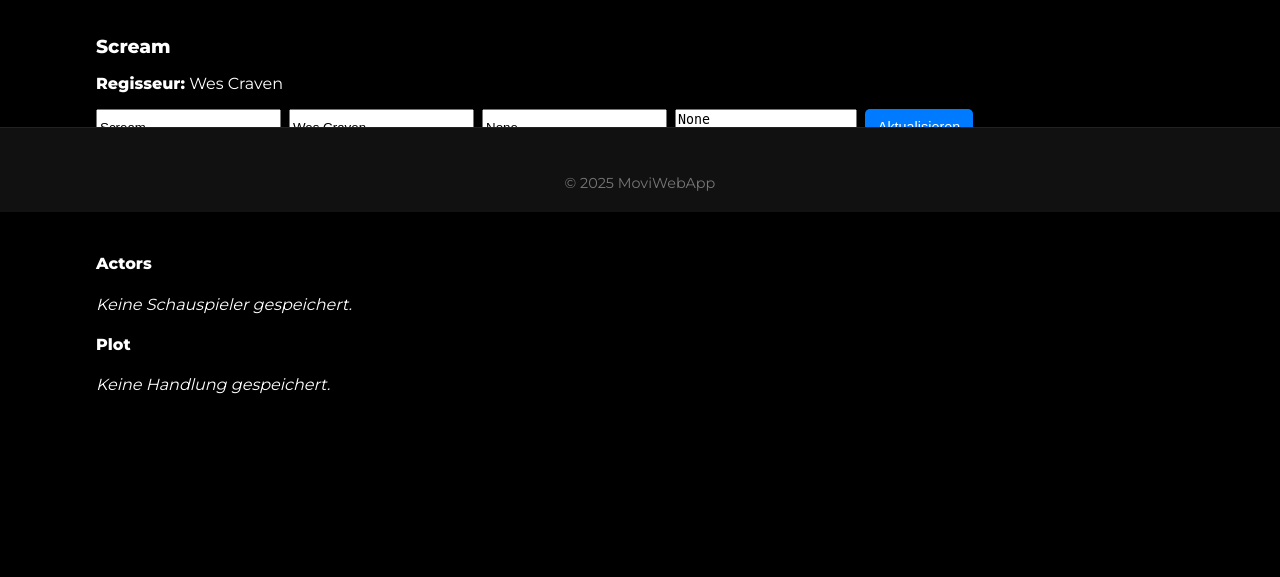
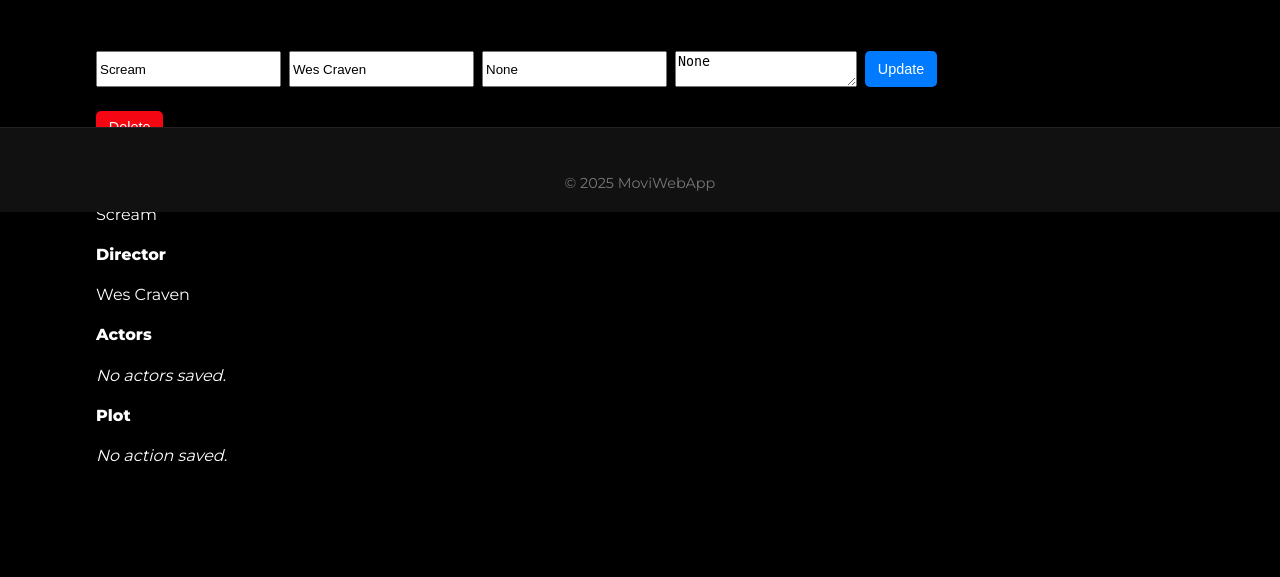
Before and after one commit to Crabmann2025/MovieWebApp, a Flask app: page /users/1/movies/1/edit in a window 1280 px wide. Shown: the part 588-1165 px from the top of the page. Before the commit the page ends 982 px from the top, so only its background shows below. Run offline with Flask 3, Linux system fonts and the light colour scheme.

Commit message:
Frontend upgrade

```diff
--- a/templates/index.html
+++ b/templates/index.html
@@ -19,7 +19,7 @@
 </div>
 
 <div class="container last">
-  <h2 class="section-title">Benutzer</h2>
+  <h2 class="section-title">Users</h2>
 
   {% with messages = get_flashed_messages(with_categories=true) %}
     {% if messages %}
@@ -39,10 +39,10 @@
     {% endfor %}
   </div>
 
-  <h2>Neuen Benutzer hinzufügen</h2>
+  <h2>New User</h2>
   <form action="{{ url_for('add_user') }}" method="post" class="form-dark">
     <input type="text" name="name" placeholder="Name eingeben">
-    <button type="submit">Hinzufügen</button>
+    <button type="submit">Add</button>
   </form>
 </div>
 {% endblock %}
--- a/templates/movie_detail_edit.html
+++ b/templates/movie_detail_edit.html
@@ -2,7 +2,7 @@
 
 {% block content %}
 <div class="container">
-  <h2 class="section-title">Bearbeite: {{ movie.name }} ({{ movie.year }})</h2>
+  <h2 class="section-title">edit: {{ movie.name }} ({{ movie.year }})</h2>
 
   <div class="movie-detail-grid">
     <!-- Poster -->
@@ -10,10 +10,8 @@
       <img src="{{ movie.poster_url }}" alt="{{ movie.name }}">
     </div>
 
-    <!-- Meta Infos & Edit Form -->
-    <div class="movie-info-detail">
-      <h3>{{ movie.name }}</h3>
-      <p><strong>Regisseur:</strong> {{ movie.director }}</p>
+
+
 
       <!-- Buttons & Form -->
       <div class="movie-detail-buttons">
@@ -24,12 +22,12 @@
           <input type="text" name="director" placeholder="Neuer Regisseur" value="{{ movie.director }}">
           <input type="text" name="actors" placeholder="Neue Schauspieler" value="{{ movie.actors }}">
           <textarea name="plot" placeholder="Neuer Plot">{{ movie.plot }}</textarea>
-          <button type="submit" class="update-btn">Aktualisieren</button>
+          <button type="submit" class="update-btn">Update</button>
         </form>
 
         <!-- Delete Movie Form -->
         <form method="POST" action="{{ url_for('delete_movie', user_id=user_id, movie_id=movie.id) }}">
-          <button type="submit" class="delete-btn">Löschen</button>
+          <button type="submit" class="delete-btn">Delete</button>
         </form>
 
       </div>
@@ -37,18 +35,32 @@
 
     <!-- Extra Info (optional) -->
     <div class="movie-extra-box">
+      <h4>Name</h4>
+      {% if movie.name %}
+        <p>{{ movie.name }}</p>
+      {% else %}
+        <p><em>No movie Name saved.</em></p>
+      {% endif %}
+
+      <h4>Director</h4>
+      {% if movie.director %}
+        <p>{{ movie.director }}</p>
+      {% else %}
+        <p><em>No director saved.</em></p>
+      {% endif %}
+
       <h4>Actors</h4>
       {% if movie.actors %}
         <p>{{ movie.actors }}</p>
       {% else %}
-        <p><em>Keine Schauspieler gespeichert.</em></p>
+        <p><em>No actors saved.</em></p>
       {% endif %}
 
       <h4>Plot</h4>
       {% if movie.plot %}
         <p>{{ movie.plot }}</p>
       {% else %}
-        <p><em>Keine Handlung gespeichert.</em></p>
+        <p><em>No action saved.</em></p>
       {% endif %}
     </div>
   </div>
--- a/templates/movies.html
+++ b/templates/movies.html
@@ -2,12 +2,12 @@
 
 {% block content %}
 <div class="container last">
-  <h2 class="section-title">Filme von {{ user_name }}</h2>
+  <h2 class="section-title">{{ user_name }}'s Movies</h2>
 
   <!-- Film hinzufügen -->
   <form method="POST" action="{{ url_for('add_movie', user_id=user_id) }}" class="form-dark">
-    <input type="text" name="title" placeholder="Filmtitel eingeben" required>
-    <button type="submit">Film hinzufügen</button>
+    <input type="text" name="title" placeholder="Enter film title" required>
+    <button type="submit">Add</button>
   </form>
 
   <!-- Film Grid -->
```
Also changed, not shown: templates/movie_detail.html (+5 -5 lines).
